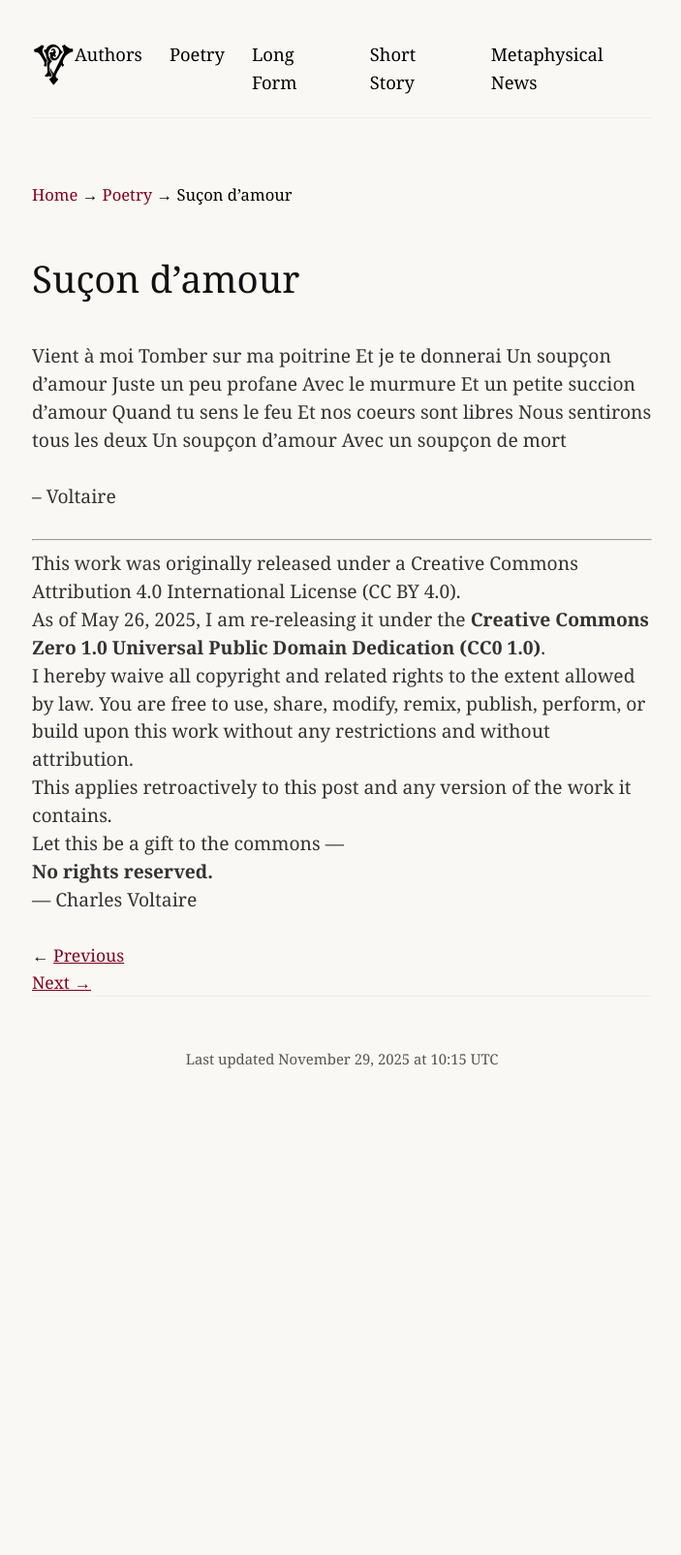
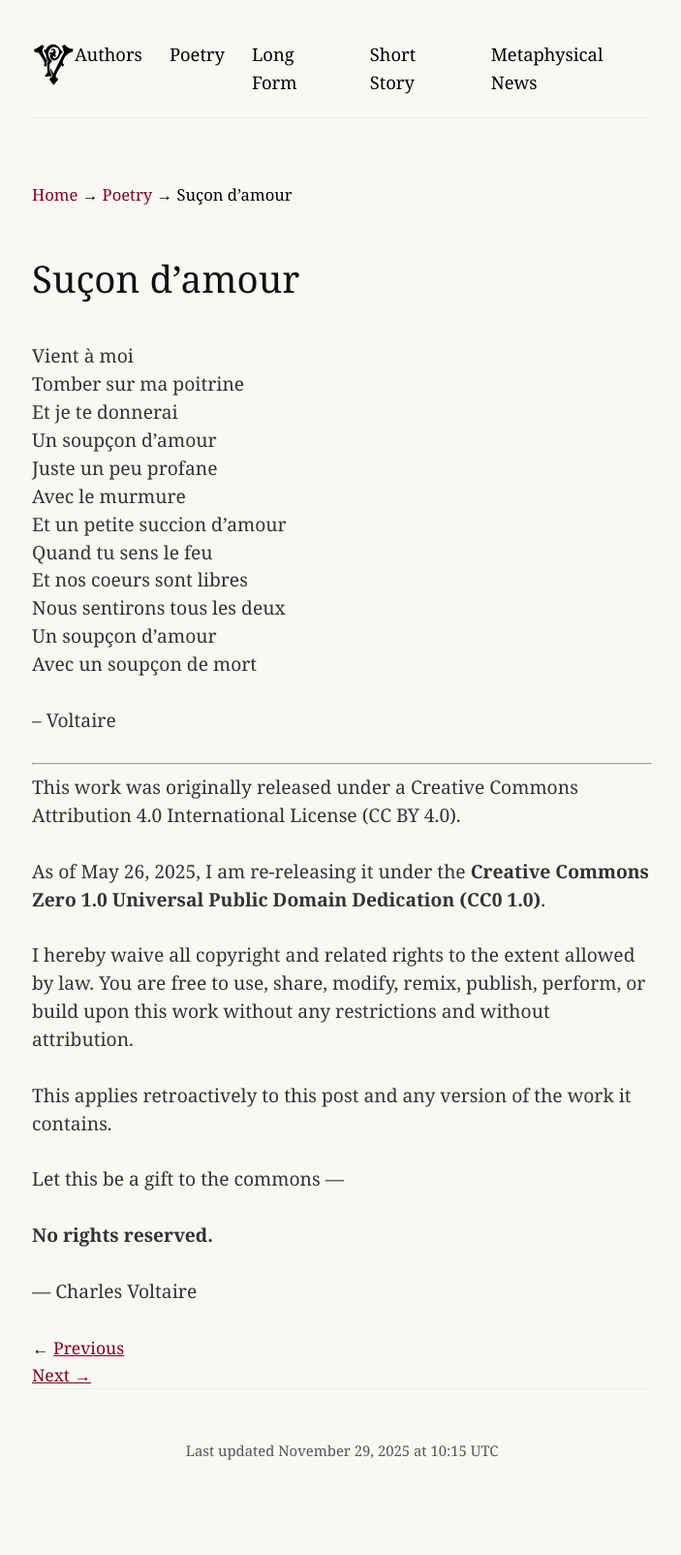
Before and after one commit to charlesvoltaire-public/charlesvoltaire-public.github.io, a Jekyll site: the page built from charles-voltaire/sucon-d-amour.md, in a window 1280 px wide. Shown: the whole page at 97% size, without its empty margins (287-990 px from the left). Built offline with Jekyll 4.4.1, drawn with Linux system fonts in a browser that asks for light colours; before the commit the page ends 1200 px from its top, so only the background shows below that.

```diff
--- a/charles-voltaire/sucon-d-amour.md
+++ b/charles-voltaire/sucon-d-amour.md
@@ -24,10 +24,16 @@ Avec un soupçon de mort
 
 ---
 
-This work was originally released under a Creative Commons Attribution 4.0 International License (CC BY 4.0).<br><br>
-As of May 26, 2025, I am re-releasing it under the **Creative Commons Zero 1.0 Universal Public Domain Dedication (CC0 1.0)**.<br><br>
-I hereby waive all copyright and related rights to the extent allowed by law. You are free to use, share, modify, remix, publish, perform, or build upon this work without any restrictions and without attribution.<br><br>
-This applies retroactively to this post and any version of the work it contains.<br><br>
-Let this be a gift to the commons —<br><br>
-**No rights reserved.**<br><br>
+This work was originally released under a Creative Commons Attribution 4.0 International License (CC BY 4.0).
+
+As of May 26, 2025, I am re-releasing it under the **Creative Commons Zero 1.0 Universal Public Domain Dedication (CC0 1.0)**.
+
+I hereby waive all copyright and related rights to the extent allowed by law. You are free to use, share, modify, remix, publish, perform, or build upon this work without any restrictions and without attribution.
+
+This applies retroactively to this post and any version of the work it contains.
+
+Let this be a gift to the commons —
+
+**No rights reserved.**
+
 — Charles Voltaire
```
